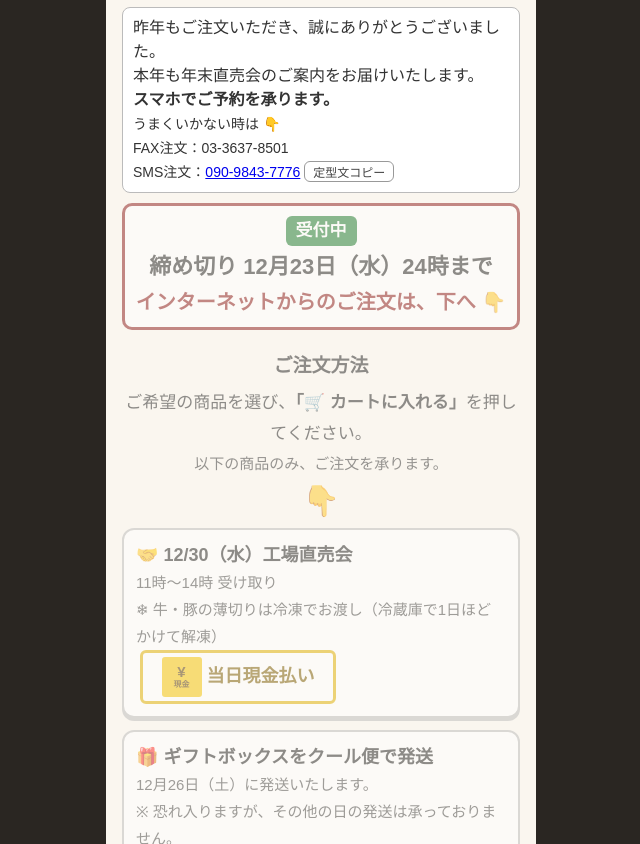
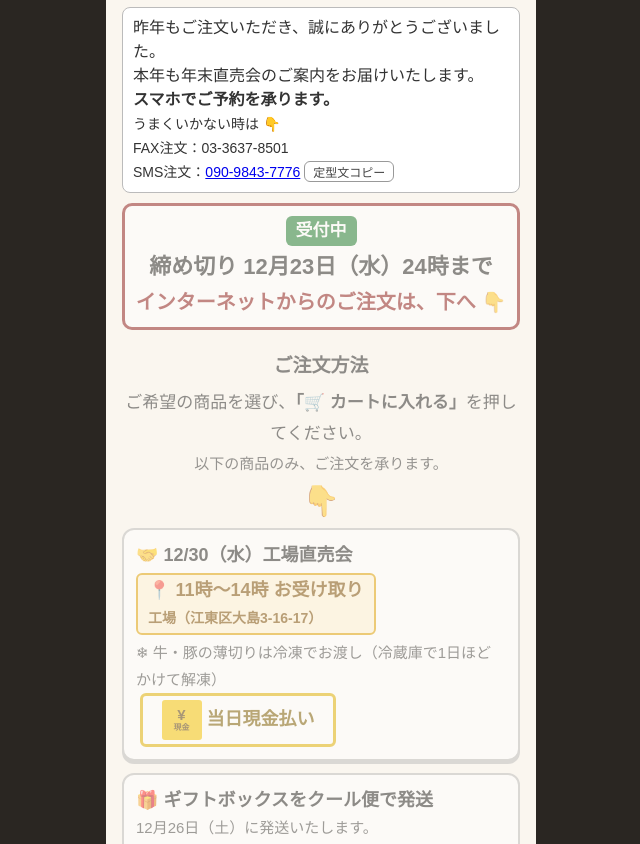
Before and after one commit to wakabayashi-shouten/wakabayashi-shouten.github.io, a plain HTML site: page order.html in a window 1280 px wide. Shown: the part 256-1100 px from the top of the page, without its empty margins (319-959 px from the left). Drawn offline with Linux system fonts and the light colour scheme; no server answers.

Commit message:
Add files via upload

```diff
--- a/order.html
+++ b/order.html
@@ -65,7 +65,7 @@ input,select,textarea{width:100%;font-size:18px;padding:10px;border:1px solid #a
 <div style="text-align:center;font-size:17px;line-height:1.8;margin:0 0 6px">ご希望の商品を選び、<b>「🛒 カートに入れる」</b>を押してください。<br><span style="font-size:15px;color:#333">以下の商品のみ、ご注文を承ります。</span></div>
 <div style="text-align:center;font-size:30px;line-height:1;margin:0 0 8px">👇</div>
 <div id="howBox">
-<div class="hc" id="hc_kojo" data-h="kojo">🤝 <b>12/30（水）工場直売会</b><br><span class="small">11時〜14時 受け取り</span><br><span class="small">❄ 牛・豚の薄切りは冷凍でお渡し（冷蔵庫で1日ほどかけて解凍）</span><br><span class="tag" style="font-size:18px;padding:4px 10px;border-width:3px;color:#7a5a00;border-color:#e0b000;display:inline-flex;align-items:center"><span style="display:inline-flex;flex-direction:column;align-items:center;justify-content:center;width:40px;height:40px;background:#f5c400;color:#5a3a00;font-weight:900;border-radius:3px;margin-right:5px;flex:none;line-height:1"><span style="font-size:15px">¥</span><span style="font-size:8px;margin-top:2px">現金</span></span>当日現金払い</span></div>
+<div class="hc" id="hc_kojo" data-h="kojo">🤝 <b>12/30（水）工場直売会</b><br><span style="display:inline-block;margin:4px 0;padding:2px 10px;background:#fff3d6;border:2px solid #e0a000;border-radius:6px;font-weight:bold;color:#7a4a00">📍 11時〜14時 お受け取り<br><span style="font-size:14px">工場（江東区大島3-16-17）</span></span><br><span class="small">❄ 牛・豚の薄切りは冷凍でお渡し（冷蔵庫で1日ほどかけて解凍）</span><br><span class="tag" style="font-size:18px;padding:4px 10px;border-width:3px;color:#7a5a00;border-color:#e0b000;display:inline-flex;align-items:center"><span style="display:inline-flex;flex-direction:column;align-items:center;justify-content:center;width:40px;height:40px;background:#f5c400;color:#5a3a00;font-weight:900;border-radius:3px;margin-right:5px;flex:none;line-height:1"><span style="font-size:15px">¥</span><span style="font-size:8px;margin-top:2px">現金</span></span>当日現金払い</span></div>
 <div class="hc" id="hc_bin25" data-h="bin25">🎁 <b>ギフトボックスをクール便で発送</b><br><span class="small">12月26日（土）に発送いたします。<br>※ 恐れ入りますが、その他の日の発送は承っておりません。</span><br><span class="small">※ 12月30日にご来店されない方は、お振り込みをお願いします。</span><br><span class="small">❄ 牛・豚の薄切りは冷凍でお渡し（冷蔵庫で1日ほどかけて解凍）</span><br><span class="tag" style="font-size:18px;padding:4px 10px;border-width:3px;color:#00873c;display:inline-flex;align-items:center"><span style="display:inline-flex;flex-direction:column;align-items:center;justify-content:center;width:40px;height:40px;background:#00873c;color:#fff;font-weight:900;border-radius:3px;margin-right:5px;flex:none;line-height:1"><span style="font-size:12px">JP</span><span style="font-size:6px;letter-spacing:.2em;margin-top:1px">BANK</span><span style="font-size:5.5px;margin-top:1px;white-space:nowrap">ゆうちょ銀行</span></span>ゆうちょへ振込</span></div>
 <div class="hc" id="hc_hamb" data-h="hamb">🎁 <b>ロースハム発送</b><br><span style="display:inline-block;margin:4px 0;padding:2px 10px;background:#fff3d6;border:2px solid #e0a000;border-radius:6px;font-weight:bold;color:#7a4a00">🚚 桑原ハムさんから随時発送・到着日を指定できます</span><br><span class="tag" style="font-size:18px;padding:4px 10px;border-width:3px;color:#00873c;display:inline-flex;align-items:center"><span style="display:inline-flex;flex-direction:column;align-items:center;justify-content:center;width:40px;height:40px;background:#00873c;color:#fff;font-weight:900;border-radius:3px;margin-right:5px;flex:none;line-height:1"><span style="font-size:12px">JP</span><span style="font-size:6px;letter-spacing:.2em;margin-top:1px">BANK</span><span style="font-size:5.5px;margin-top:1px;white-space:nowrap">ゆうちょ銀行</span></span>ゆうちょへ振込</span></div>
 </div>
```
